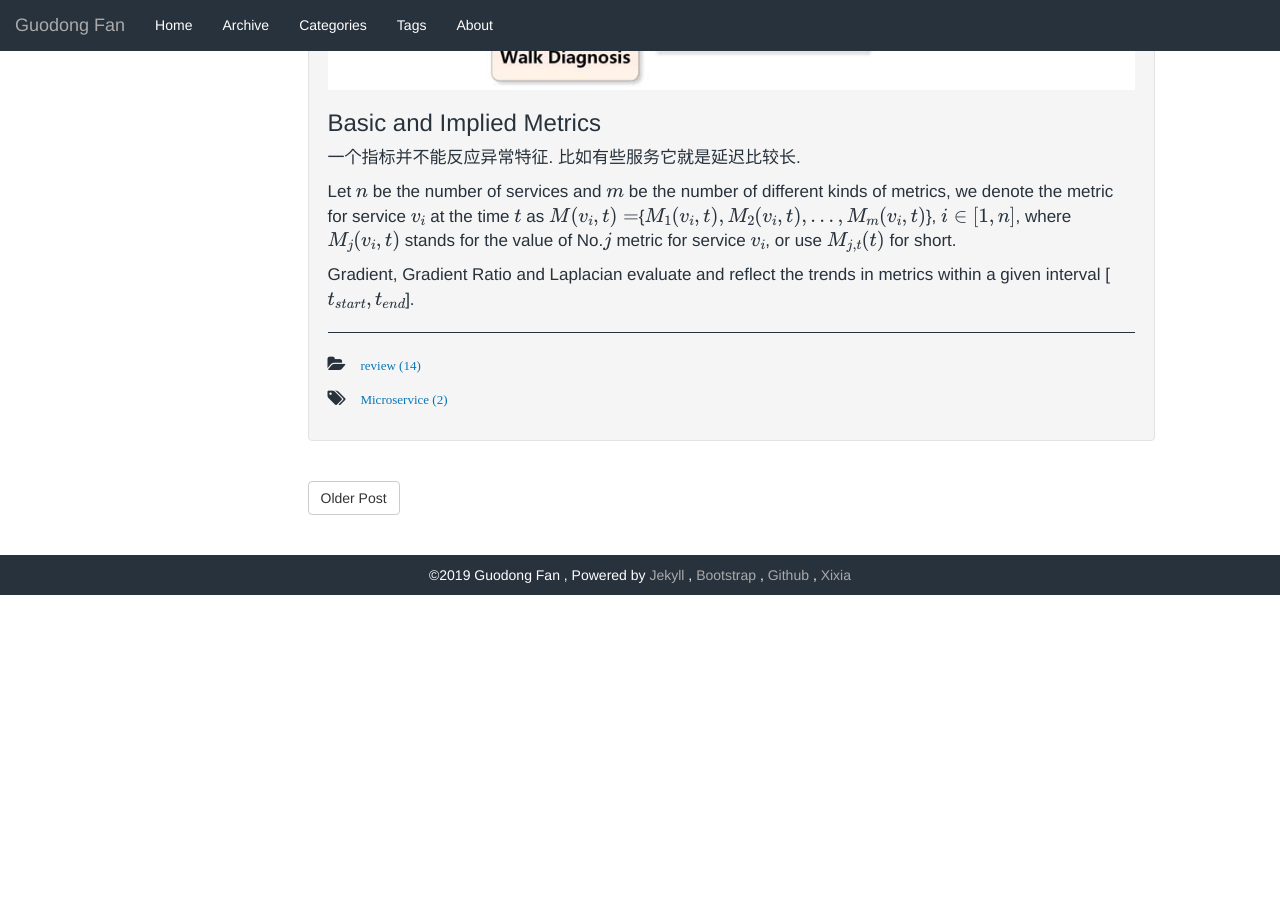
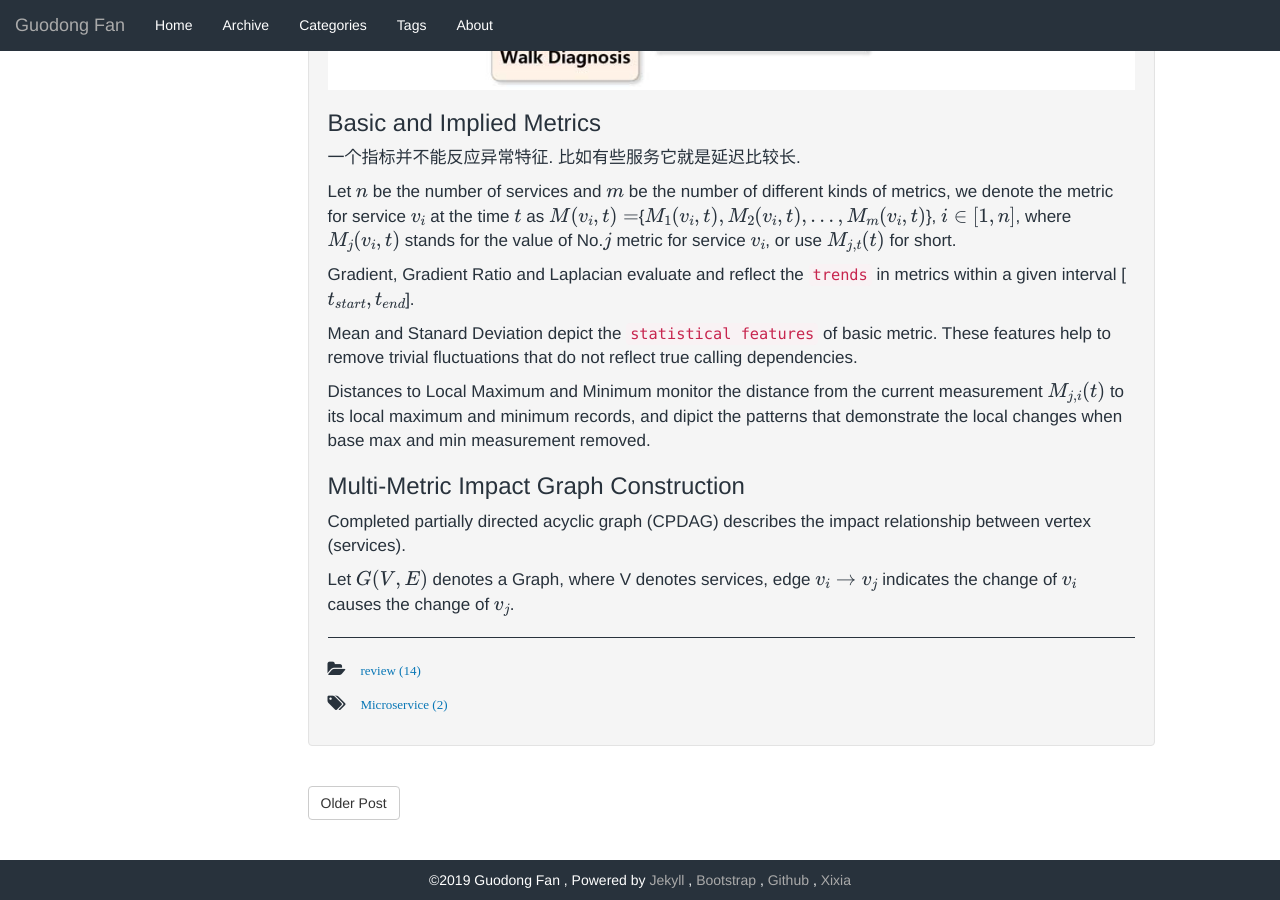
Before and after one commit to GuodongFan/GuodongFan.github.io, a Jekyll site: the page built from _posts/2019-08-21-MS-Rank.md, in a window 1280 px wide and 900 px high, scrolled down 1043 px. Built offline with Jekyll 4.4.1, drawn with Linux system fonts in a browser that asks for light colours; our own code applies the rules of GitHub Pages for plain Markdown files; formulas are drawn with MathJax 3; before the commit the page ends 1638 px from its top, so only the background shows below that.

Commit message:
Update 2019-08-21-MS-Rank.md

```diff
--- a/_posts/2019-08-21-MS-Rank.md
+++ b/_posts/2019-08-21-MS-Rank.md
@@ -34,4 +34,14 @@ The `idea` of the study is straightforward: instead of specifying certain kind o
 
 Let $n$ be the number of services and $m$ be the number of different kinds of metrics, we denote the metric for service $v_i$ at the time $t$ as $M(v_i, t)=${$M_1(v_i, t), M_2(v_i, t), ..., M_m(v_i, t)$}, $i\in [1, n]$, where $M_j(v_i, t)$ stands for the value of No.$j$ metric for service $v_i$, or use $M_{j,t}(t)$ for short.
 
-Gradient, Gradient Ratio and Laplacian evaluate and reflect the trends in metrics within a given interval [$t_{start}, t_{end}$].
+Gradient, Gradient Ratio and Laplacian evaluate and reflect the `trends` in metrics within a given interval [$t_{start}, t_{end}$].
+
+Mean and Stanard Deviation depict the `statistical features` of basic metric. These features help to remove trivial fluctuations that do not reflect true calling dependencies.
+
+Distances to Local Maximum and Minimum monitor the distance from the current measurement $M_{j,i}(t)$ to its local maximum and minimum records, and dipict the patterns that demonstrate the local changes when base max and min measurement removed.
+
+### Multi-Metric Impact Graph Construction
+
+Completed partially directed acyclic graph (CPDAG) describes the impact relationship between vertex (services).
+
+Let $G(V, E)$ denotes a Graph, where V denotes services, edge $v_i \to v_j$ indicates the change of $v_i$ causes the change of $v_j$.
```
